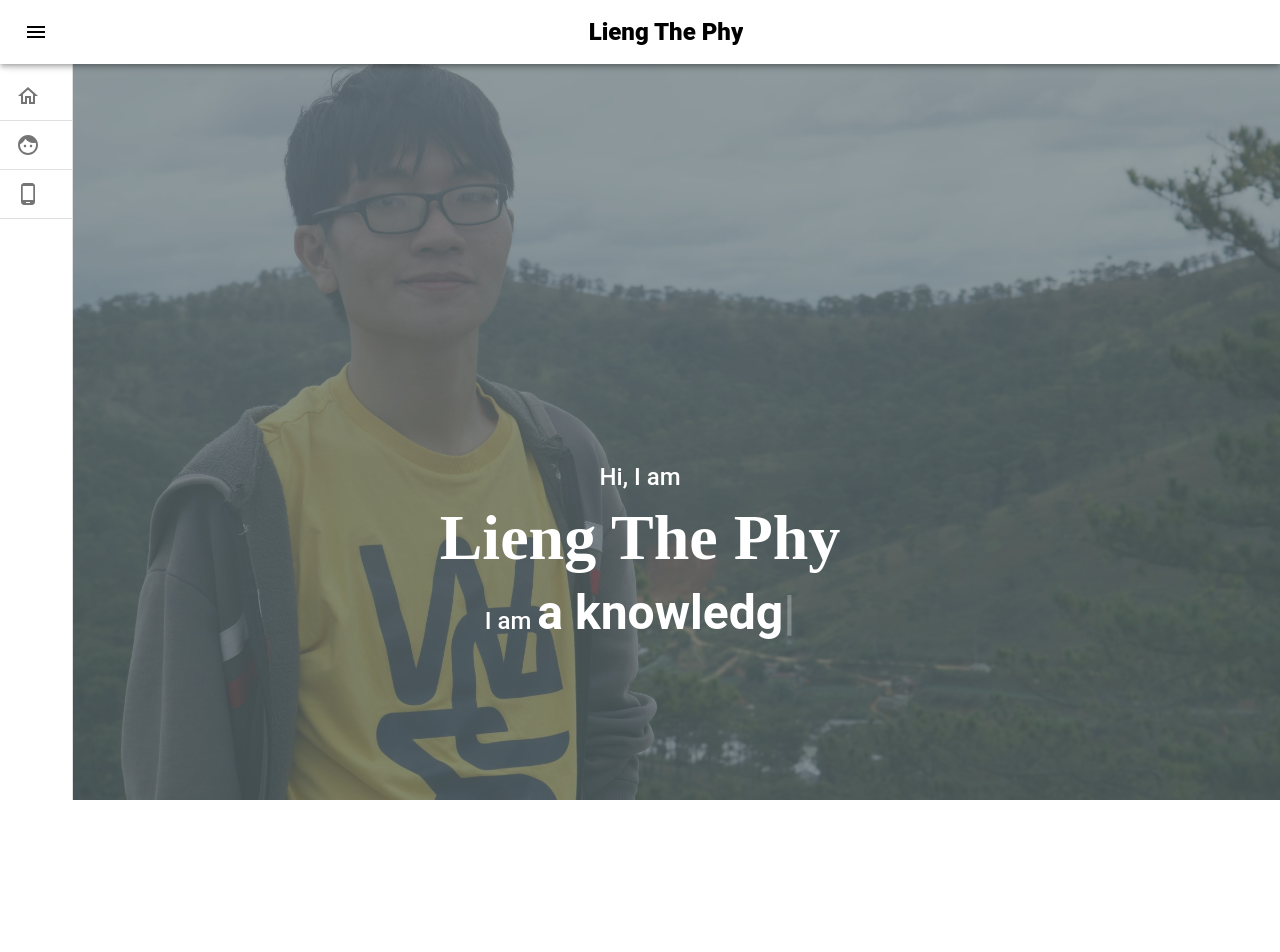
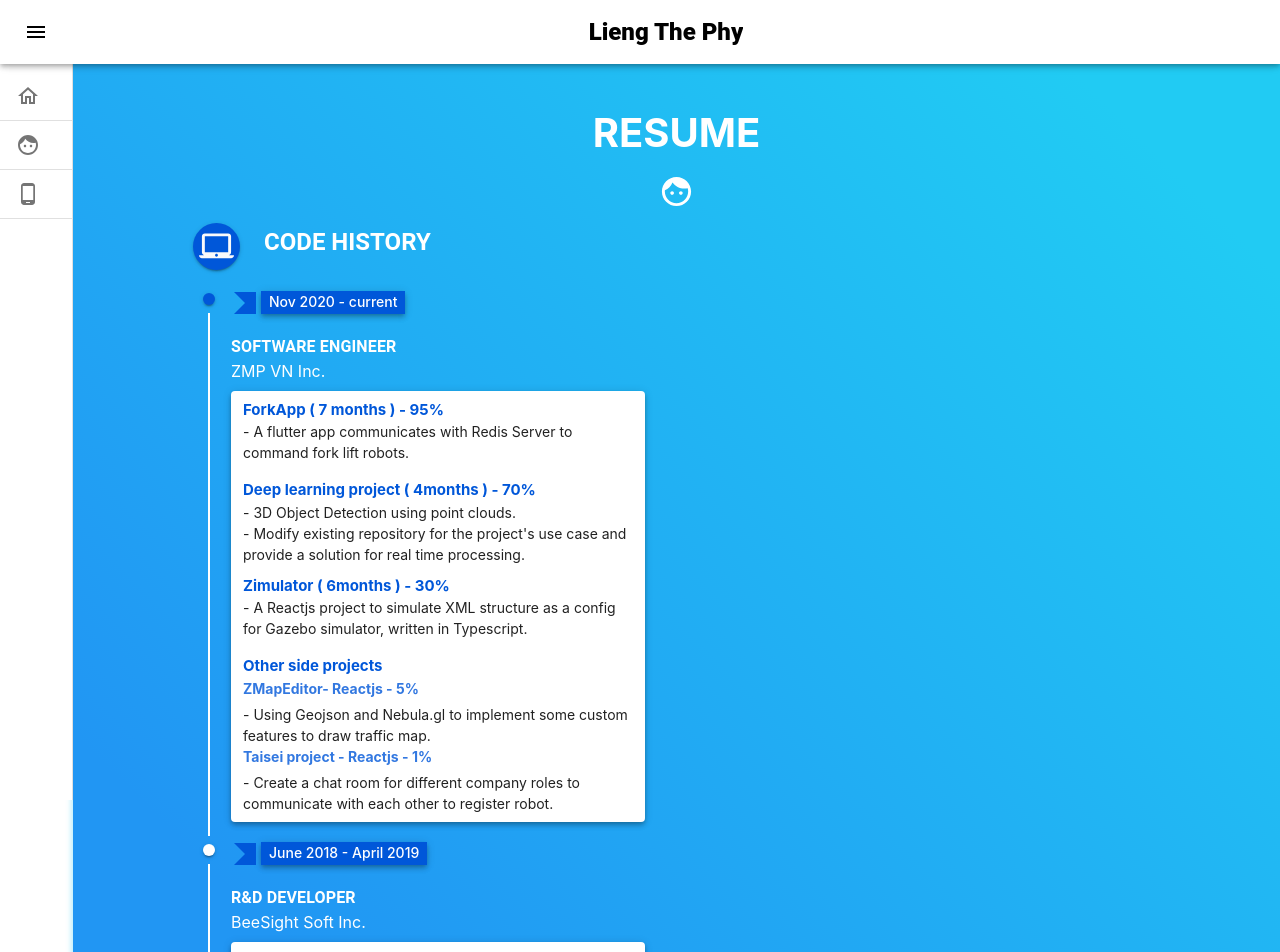
Before and after one commit to ltphy/my-portfolio, a React (Create React App) app: page /About in a window 1280 px wide. Shown: the top 952 px of the page. Before the commit the page ends 800 px from the top, so only its background shows below. Built offline with nearby package versions, Linux system fonts and the light colour scheme.

Commit message:
feat: update education content

```diff
--- a/src/App.tsx
+++ b/src/App.tsx
@@ -1,7 +1,7 @@
 import React from 'react';
 import './App.css';
 import MainLayout from "./layout";
-import {MemoryRouter, Route, Switch} from 'react-router-dom';
+import {BrowserRouter, MemoryRouter, Route, Switch} from 'react-router-dom';
 import {IRouter, routes} from "./constants/routes.constant";
 import {DrawerToggleProvider} from "./context/DrawerOpenProvider/drawerOpenProvider.context";
 
@@ -54,6 +54,7 @@ interface AppState {
 class App extends React.Component<AppProps, AppState> {
     constructor(props: AppProps) {
         super(props);
+        // toggle open
         const toggleOpen = (open: boolean) => {
             this.setState({open: open});
         };
@@ -70,7 +71,7 @@ class App extends React.Component<AppProps, AppState> {
                     routes.map((route: IRouter, index: number) => {
                         return (
                             <Route path={route.path}
-                                   exact={route.path === '/'}
+                                   exact={route.exact}
                                    key={route.title}
                                    render={() => <route.component/>}
                             />
@@ -83,13 +84,13 @@ class App extends React.Component<AppProps, AppState> {
 
     render() {
         return (
-            <MemoryRouter initialEntries={[routes[0].path]} initialIndex={0}>
+            <BrowserRouter>
                 <DrawerToggleProvider drawerToggle={this.state}>
                     <MainLayout>
                         <this.RenderMainRoute/>
                     </MainLayout>
                 </DrawerToggleProvider>
-            </MemoryRouter>
+            </BrowserRouter>
 
         );
     }
--- a/src/pages/contents/about/index.tsx
+++ b/src/pages/contents/about/index.tsx
@@ -15,6 +15,7 @@ import {
     TimelineSeparator,
     TimelineConnector, TimelineContent
 } from "@material-ui/lab";
+import {withRouter} from "react-router";
 
 const TimelineItem = withStyles({
     missingOppositeContent: {
@@ -33,7 +34,9 @@ const useStyles = makeStyles((theme) => ({
     },
     title: {
         fontWeight: 'bold',
-        textTransform: 'uppercase'
+        textTransform: 'uppercase',
+        marginBottom: '12px',
+        padding: '5px 8px'
     },
     content: {
         alignItems: 'center',
@@ -50,7 +53,6 @@ const useStyles = makeStyles((theme) => ({
     },
     timelineDotCurrent: {
         background: '#0057D9'
-
     },
     timelineConnector: {
         color: 'white',
@@ -83,20 +85,36 @@ const useStyles = makeStyles((theme) => ({
             }
         },
     },
+    projectSubTitle: {
+        fontWeight: 700,
+        color: '#0057D9',
+        opacity: 0.8,
+        fontSize: '14px',
+        marginBottom: '5px'
+    },
     paperContent: {
         padding: '8px 12px',
         marginBottom: '8px',
         marginTop: '8px',
+        fontSize: '14px',
         '& div': {
             '&$projectTitle': {
-                fontWeight: '700',
+                fontSize: '15px',
+                fontWeight: 700,
                 color: '#0057D9',
                 '&:not(:first-child)': {marginTop: '10px'}
 
             }
         }
     },
-    projectTitle: {}
+    projectTitle: {},
+    iconSection: {
+        backgroundColor: '#0057D9'
+    },
+    roleTitle: {
+        textTransform: 'uppercase',
+        fontWeight: 'bold'
+    }
 
 }));
 
@@ -107,8 +125,9 @@ const About = () => {
             <Timeline>
                 <TimelineItem>
                     <TimelineSeparator>
-                        <TimelineDot>
+                        <TimelineDot className={classes.iconSection}>
                             <LaptopMacIcon fontSize={'large'}/>
+
                         </TimelineDot>
                     </TimelineSeparator>
                     <TimelineContent>
@@ -131,39 +150,40 @@ const About = () => {
                                 <h3>Nov 2020 - current</h3>
                             </div>
 
-                            <Typography> <b> SOFTWARE ENGINEER </b></Typography>
+                            <Typography className={classes.roleTitle}>software engineer</Typography>
                             <div> ZMP VN Inc.</div>
 
                             <Paper elevation={4} className={classes.paperContent}>
-                                <div className={classes.projectTitle}> Flutter Mobile Development ( 7
+                                <div className={classes.projectTitle}> ForkApp ( 7
                                     months ) - 95%
                                 </div>
-                                <p> A flutter app communicates with Redis Server to command fork lift robots.</p>
-                                <div className={classes.projectTitle}> DeepLearning Project
+                                <p> - A flutter app communicates with Redis Server to command fork lift robots.</p>
+                                <div className={classes.projectTitle}> Deep learning project
                                     ( 4months ) - 70%
                                 </div>
-                                <p> 3D Object Detection using point clouds.
-                                    <div> Modified existing repository for the project's use case and provide a solution
-                                        for
-                                        real time processing. </div>
-                                </p>
+                                <div> - 3D Object Detection using point clouds.</div>
+                                <div> - Modify existing repository for the project's use case and provide a solution
+                                    for real time processing.
+                                </div>
+
                                 <div className={classes.projectTitle}> Zimulator
                                     ( 6months ) - 30%
                                 </div>
                                 <p>
-                                    A ReactJS project to simulate XML structure as a config for Gazebo simulator,
+                                    - A Reactjs project to simulate XML structure as a config for Gazebo simulator,
                                     written in Typescript.
                                 </p>
 
-                                <div className={classes.projectTitle}> Other projects
+                                <div className={classes.projectTitle}> Other side projects
                                 </div>
-                                <div>
-                                    Map
-                                    Using Geojson to handle
+                                <div className={classes.projectSubTitle}>
+                                    ZMapEditor- Reactjs - 5%
                                 </div>
-                                <p>
-
-                                </p>
+                                <span> - Using Geojson and Nebula.gl to implement some custom features to draw traffic map.</span>
+                                <div className={classes.projectSubTitle}>
+                                    Taisei project - Reactjs - 1%
+                                </div>
+                                <span> - Create a chat room for different company roles to communicate with each other to register robot.</span>
 
                             </Paper>
                         </TimelineContent>
@@ -179,14 +199,24 @@ const About = () => {
                             <div className={classes.event}>
                                 <h3>June 2018 - April 2019</h3>
                             </div>
-                            <Typography> <b> R&D DEVELOPER</b></Typography>
+                            <Typography className={classes.roleTitle}>  R&D DEVELOPER </Typography>
                             <div> BeeSight Soft Inc.</div>
 
                             <Paper elevation={4} className={classes.paperContent}>
-                                <>Projects about face detections and recognitions</>
-                                Create a machine learning game by merging jsTensorflow and Unity Game 2D using WebSocket
-                                Implement face recognition on a Raspberry Pi 3.0
-                                Work with Unity and Android to create a Snapchat-lookalike project
+                                <div className={classes.projectTitle}>
+                                    Projects about face detections and recognitions - 95%
+                                </div>
+
+                                <div>
+                                    - Create a machine learning game by merging jsTensorflow and Unity Game 2D using
+                                    WebSocket.
+                                </div>
+                                <div>
+                                    - Implement face recognition on a Raspberry Pi 3.0.
+                                </div>
+                                <div>
+                                    - Work with Unity and Android to create a Snapchat-lookalike project.
+                                </div>
                             </Paper>
                         </TimelineContent>
                     </TimelineItem>
@@ -197,7 +227,7 @@ const About = () => {
         return (<Timeline>
             <TimelineItem>
                 <TimelineSeparator>
-                    <TimelineDot>
+                    <TimelineDot className={classes.iconSection}>
                         <LaptopMacIcon fontSize={'large'}/>
                     </TimelineDot>
                 </TimelineSeparator>
@@ -211,7 +241,6 @@ const About = () => {
             <div className={classes.timelineContent}>
                 <TimelineItem>
                     <TimelineSeparator>
-
                         <TimelineDot className={classes.timelineDot}/>
                         <TimelineConnector className={classes.timelineConnector}/>
                     </TimelineSeparator>
@@ -219,20 +248,47 @@ const About = () => {
                         <div className={classes.event}>
                             <h3>June 2018 - April 2019</h3>
                         </div>
-                        <Typography gutterBottom className={classes.title}>Computer science
-                            student</Typography>
+                        <Typography className={classes.roleTitle}> Computer science student</Typography>
                         <div>HCMUS-University of science</div>
-                        <Paper>
-                            Bachelor of Computer Science, 2019
-                            Graduated with GPA 8.89
-                            Student of Advanced Program in Computer Science
-                            IELTS band 6.5
+                        <Paper className={classes.paperContent}>
+                            <div className={classes.projectTitle}> Bachelor of Computer Science, 2019</div>
+                            <div> - Graduated with GPA 8.89 </div>
+                            <div> - Student of Advanced Program in Computer Science </div>
+                            <div> - IELTS band 6.5 </div>
                         </Paper>
 
                     </TimelineContent>
                 </TimelineItem>
             </div>
         </Timeline>);
+    };
+    const skillContent = () => {
+        return (
+            <div>
+
+
+                <Paper>
+                    <div>
+                        <Typography variant='h5' gutterBottom>Areas of Expertise</Typography>
+                        Working knowledge of Flutter
+                        Working knowledge of ReactJS written in TypeScript
+                        Javascript, C++, and Python experience
+                        HTML, CSS
+                        NodeJS back-end and Web API experience
+                    </div>
+                </Paper>
+                <Paper>
+                    <div>
+                        <Typography variant='h5' gutterBottom>WORK SKILLS</Typography>
+
+                        Have fundamental knowledge of Data Structures and Algorithms.
+                        Detail oriented, team player
+                        Problem solver by presenting and understanding the flow of code.
+                        Tasks breakdown, product mindset
+                        Strong self-learning ability but always eager to ask.
+                    </div>
+                </Paper>
+            </div>);
     };
     return (<div className={classes.contentWrapper}>
         <div className={classes.titleWrapper}>
@@ -254,33 +310,8 @@ const About = () => {
                 </Grid>
 
             </Grid>
-
-
-            {/*<Paper>*/}
-            {/*    <div>*/}
-            {/*        <Typography variant='h5' gutterBottom>Areas of Expertise</Typography>*/}
-            {/*        Working knowledge of Flutter*/}
-            {/*        Working knowledge of ReactJS written in TypeScript*/}
-            {/*        Javascript, C++, and Python experience*/}
-            {/*        HTML, CSS*/}
-            {/*        NodeJS back-end and Web API experience*/}
-            {/*    </div>*/}
-            {/*    <div>*/}
-            {/*        <Typography variant='h5' gutterBottom>WORK SKILLS</Typography>*/}
-
-            {/*        Have fundamental knowledge of Data Structures and Algorithms.*/}
-            {/*        Detail oriented, team player*/}
-            {/*        Problem solver by presenting and understanding the flow of code.*/}
-            {/*        Tasks breakdown, product mindset*/}
-            {/*        Strong self-learning ability but always eager to ask.*/}
-            {/*    </div>*/}
-            {/*</Paper>*/}
-
-        </div>
-        <div>
-
         </div>
 
     </div>);
 };
-export default About;
+export default withRouter(About);
--- a/src/pages/contents/contact/index.tsx
+++ b/src/pages/contents/contact/index.tsx
@@ -6,6 +6,7 @@ import {Divider, Paper} from "@material-ui/core";
 import ContactForm from "./contact_form/contact_form";
 import ContactLinks from "./contact_links";
 import makeStyles from "@material-ui/core/styles/makeStyles";
+import {withRouter} from "react-router";
 
 const useStyles = makeStyles((theme) => ({
 
@@ -79,4 +80,4 @@ const Contact = () => {
         <ContactLinks/>
     </div>);
 };
-export default Contact;
+export default withRouter(Contact);
```
Also changed, not shown: src/components/custom_drawer/custom_drawer.tsx (+6 -6 lines), src/components/custom_drawer/list_item_link/list_item_link.tsx (+9 -9 lines), src/constants/routes.constant.tsx (+7 -2 lines), src/pages/contents/stories/index.tsx (+2 -1 lines).
